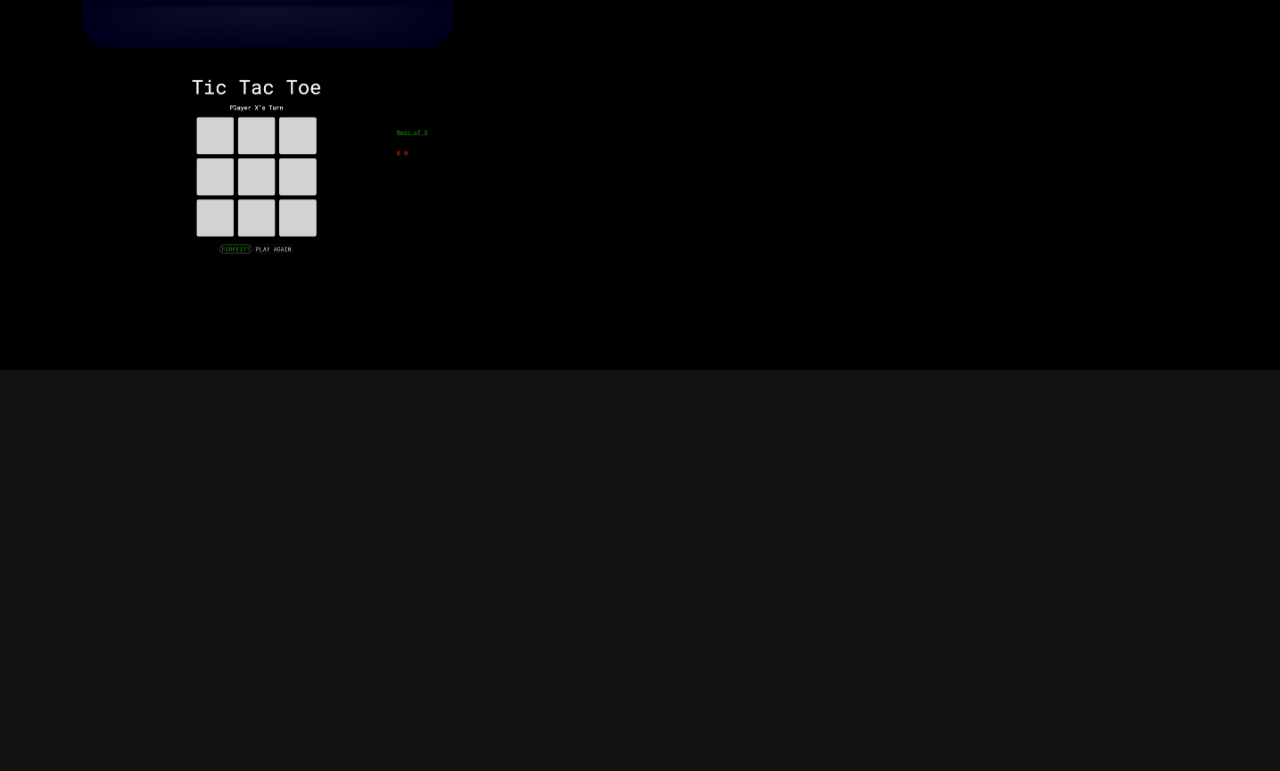
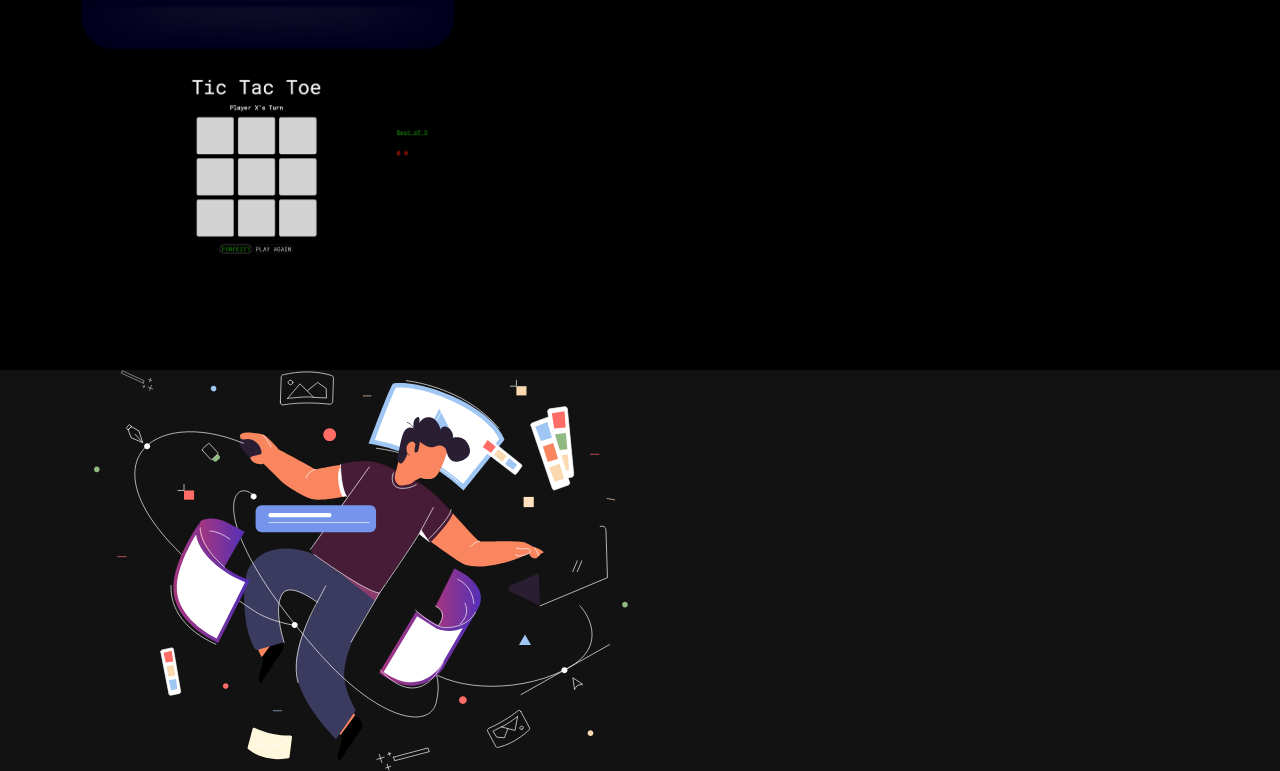
Before and after one commit to Graehm/portfolio, a React (Create React App) app: page / in a window 1280 px wide. Shown: the part 1861-2632 px from the top of the page. Before the commit the page ends 2231 px from the top, so only its background shows below. Built offline with nearby package versions, Linux system fonts and the light colour scheme.

Commit message:
contact me image rendered in component

```diff
--- a/src/components/Contact.js
+++ b/src/components/Contact.js
@@ -15,7 +15,15 @@ export const Contact = () => {
   return (
     <section className="container" id="connect">
       <Container>
-
+        <Row className="align-items-center">
+          <Col size={12} md={6}>
+            <TrackVisibility>
+              {({ isVisible }) =>
+                 <img className={isVisible ? "animate__animated animate__zoomIn" : ""} src={contactImg} alt="Contact Us"/>
+              }
+            </TrackVisibility>
+          </Col>
+        </Row>
       </Container>
     </section>
   )
```
